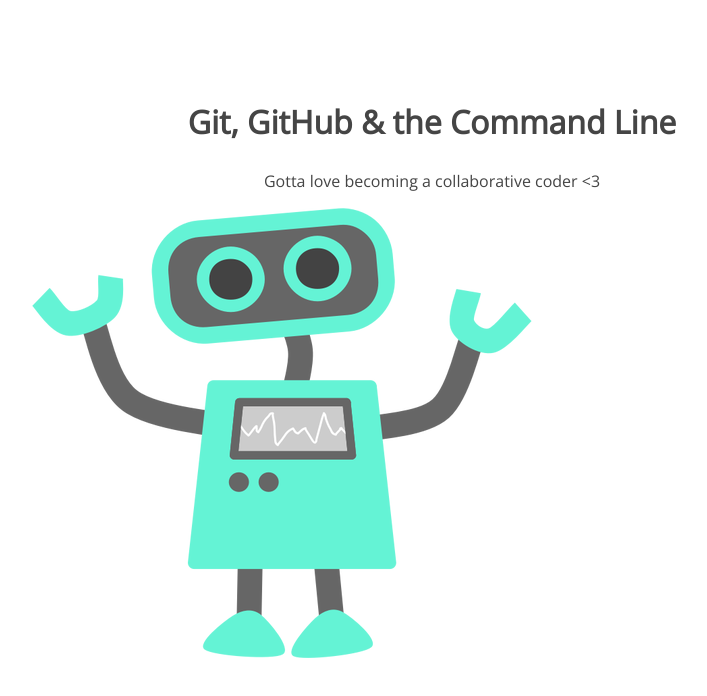
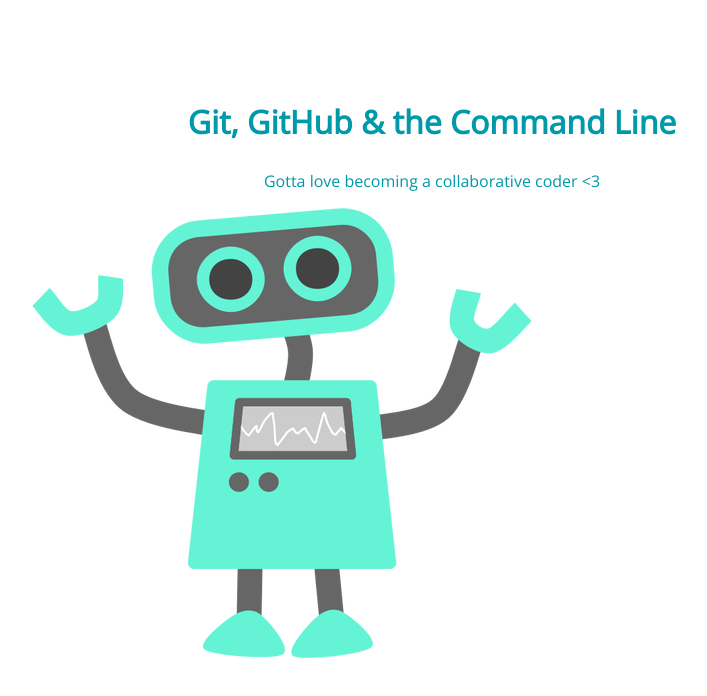
Before and after one commit to suellenc/105-project, a plain HTML site: page index.html in a window 1280 px wide. Shown: the whole page, without its empty margins (208-915 px from the left). Drawn offline with nearby package versions, Linux system fonts and the light colour scheme.

Commit message:
CSS H1 color change

```diff
--- a/css/style.css
+++ b/css/style.css
@@ -5,7 +5,7 @@ section {
 section h1,
 section p {
 	text-align: center;
-	color: #454545;
+	color: #0099a9;
 }
 section h1 {
 	font: 32px 'Open Sans';
```
